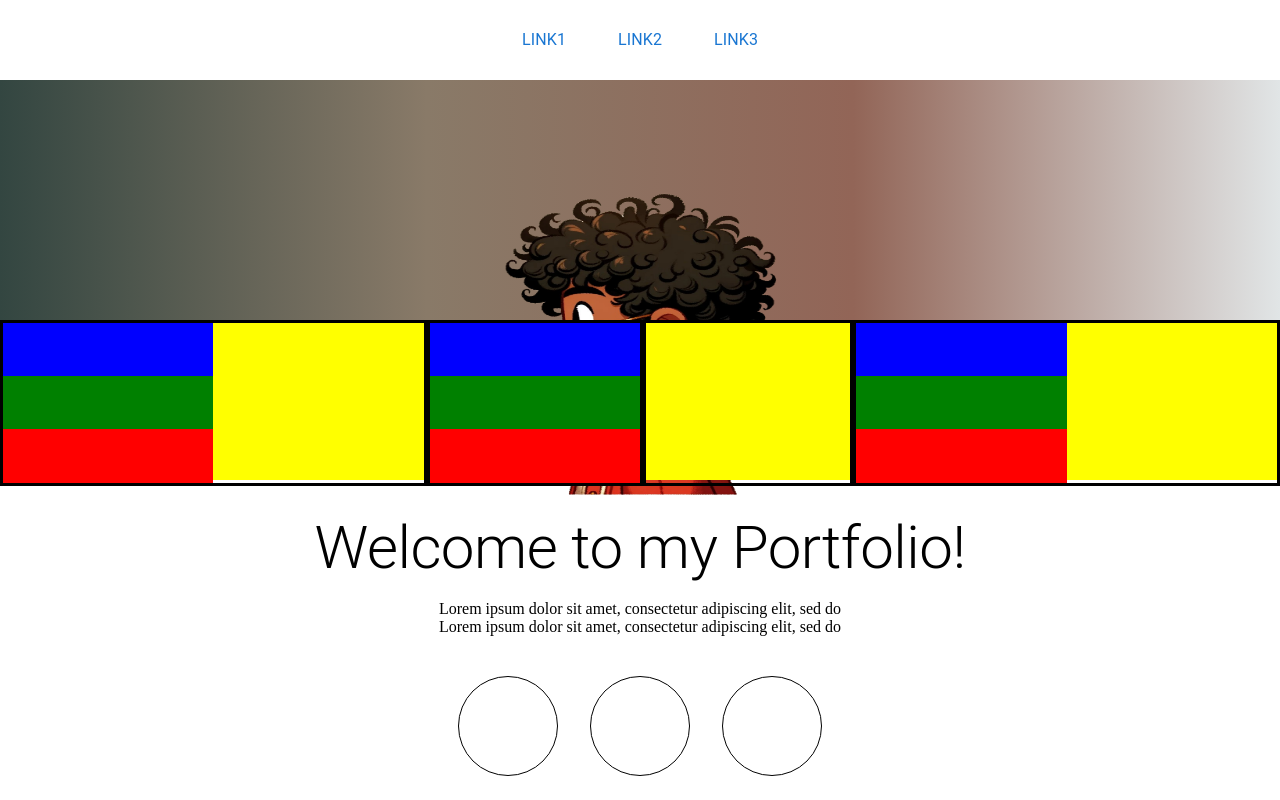
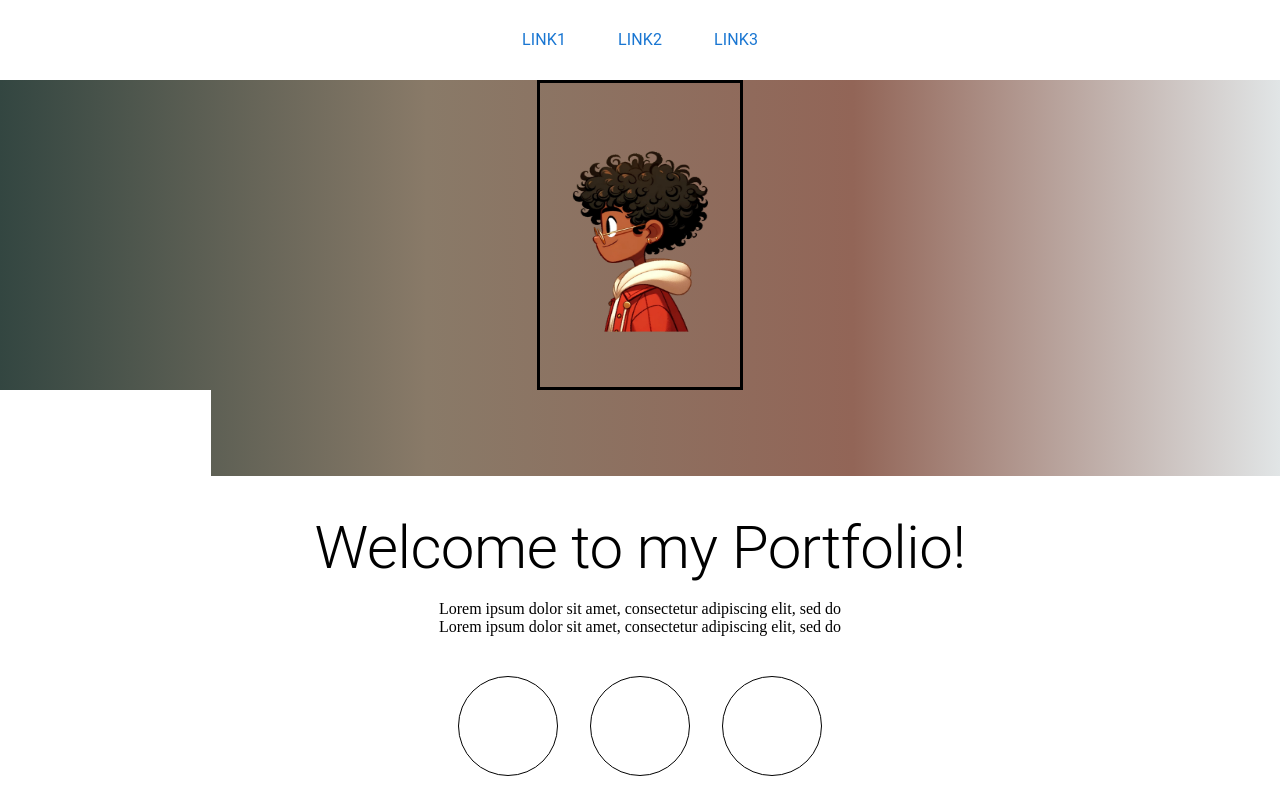
Before and after one commit to Javalost/portfolio, a Next.js app: page / in a window 1280 px wide. Built offline with nearby package versions, Linux system fonts and the light colour scheme.

Commit message:
Image needs reallignment

```diff
--- a/pages/index.js
+++ b/pages/index.js
@@ -25,97 +25,81 @@ const Home = () => {
             </Box>
 
             {/* Gradient from this box */}
-            <Box sx={{
+            <Box
+                sx={{
                     width: '100%',
-                    height: '15rem',
+                    height: '25rem',
                     background: 'linear-gradient(to right, #334641, #897A68, #926557, #E1E5E6)',
-                    display:'flex',
-                    flexDirection:'column',
+                    display: 'flex',
+                    flexDirection: 'column',
                     alignContent: 'flex-end',
                     alignItems: 'center',
-            }}>
+                    position:'relative'
+                }}
+            >
+                {/* ::after pseudo-element for white bottom border */}
                 <Box sx={{
-
-                }}>
+                    position: 'absolute',
+                    left: 0,
+                    width: '100%',
+                    bottom:0,
+                    height: '1%', // Adjust the height to control the white overlay size
+                    background:'white',
+                    zIndex: 1, // Ensure it covers the gradient
+                }}
+                />
+                <Box sx={{ height: '100%', border:'solid', }}>
                     {/* If using Next.js Image component */}
-                    <Image src="/assets/mydalleimage-removebg.png" alt="Descriptive Alt Text" width={400} height={500} />
+                    <Image src="/assets/mydalleimage-removebg.png" alt="Descriptive Alt Text" width={200} height={300} />
                 </Box>
-            </Box>
-            <Box sx={{height:'10rem', background:'yellow', display:'flex', }}>
-                <Box sx={{display:'flex', width:'33%', height:'100%', border:'solid'    }}> {/* Thirds */}
-                    <Box sx={{background:'red', width:'50%'}}> {/* Column1 */}
-                        <Box sx={{width: '100%', height:'33%',background:'blue'}}> {/* Row1-3 * Gradient shoud lead into these boxes */}
-
+                <Box sx={{ height: '30%', display: 'flex', width: '100%',}}>
+                    <Box sx={{ display: 'flex', width: '33%', height: '100%',}}>
+                        {/* Thirds */}
+                        <Box sx={{ width: '50%', }}>
+                            {/* Column1 */}
+                            <Box sx={{ background:'white',width: '100%', height: '33%' }}>{/* Row1-3 * Gradient shoud lead into these boxes */}</Box>
+                            <Box sx={{ background:'white',width: '100%', height: '33%' }}>{/* Row1-3 * Gradient shoud lead into these boxes */}</Box>
+                            <Box sx={{ background:'white',width: '100%', height: '33%' }}>{/* Row1-3 * Gradient shoud lead into these boxes */}</Box>
                         </Box>
-                        <Box sx={{background:'green',width:'100%', height:'33%'}}>
-
-                        </Box>
-                        <Box sx={{width:'100%', height:'33%'}}>
-
+                        <Box sx={{width:'50%'}}>
+                            {/* Column2 */}
+                            <Box sx={{ width: '100%', height: '33%' }}></Box>
+                            <Box sx={{ width: '100%', height: '33%' }}></Box>
+                            <Box sx={{ width: '100%', height: '33%' }}></Box>
                         </Box>
                     </Box>
-                    <Box sx={{}}> {/* Column1 */}
-                        <Box>   {/* Row4-6 Gradient Should lead into here*/}
-
+                    <Box sx={{ display: 'flex', width: '33%', height: '100%' }}>
+                        {/* Thirds */}
+                        <Box sx={{ width: '50%' }}>
+                            {/* Column3 */}
+                            <Box sx={{ width: '100%', height: '33%' }}>{/* Row1-3 * Gradient shoud lead into these boxes */}</Box>
+                            <Box sx={{ width: '100%', height: '33%' }}></Box>
+                            <Box sx={{ width: '100%', height: '33%' }}></Box>
                         </Box>
-                        <Box sx={{width:'100%', height:'33%'}}>
-
+                        <Box sx={{ width: '50%' }}>
+                            {/* Column4 */}
+                            <Box sx={{ width: '100%', height: '33%' }}></Box>
+                            <Box sx={{ width: '100%', height: '33%' }}></Box>
+                            <Box sx={{ width: '100%', height: '33%' }}></Box>
                         </Box>
-                        <Box sx={{width:'100%', height:'33%'}}>
-
+                    </Box>
+                    <Box sx={{ display: 'flex', width: '33%', height: '100%' }}>
+                        {/* Thirds */}
+                        <Box sx={{ width: '50%' }}>
+                            {/* Column5 */}
+                            <Box sx={{ width: '100%', height: '33%' }}>{/* Row1-3 * Gradient shoud lead into these boxes */}</Box>
+                            <Box sx={{ width: '100%', height: '33%' }}></Box>
+                            <Box sx={{ width: '100%', height: '33%' }}></Box>
+                        </Box>
+                        <Box>
+                            {/* Column6 */}
+                            <Box sx={{ width: '100%', height: '33%' }}></Box>
+                            <Box sx={{ width: '100%', height: '33%' }}></Box>
+                            <Box sx={{ width: '100%', height: '33%' }}></Box>
                         </Box>
                     </Box>
                 </Box>
-                <Box sx={{display:'flex', width:'33%', height:'100%', border:'solid'}}> {/* Thirds */}
-                    <Box sx={{background:'red', width:'50%'}}> {/* Column1 */}
-                    <Box sx={{width: '100%', height:'33%',background:'blue'}}> {/* Row1-3 * Gradient shoud lead into these boxes */}
-
-                        </Box>
-                        <Box sx={{background:'green',width:'100%', height:'33%'}}>
-
-                        </Box>
-                        <Box sx={{width:'100%', height:'33%'}}>
-
-                        </Box>
-                    </Box>
-                    <Box sx={{border:'solid'}}> {/* Column2 */}
-                        <Box>   {/* Row4-6 Gradient should lead into here*/}
-
-                        </Box>
-                        <Box sx={{width:'100%', height:'33%'}}>
-
-                        </Box>
-                        <Box sx={{width:'100%', height:'33%'}}>
-
-                        </Box>
-                    </Box>
-                </Box>
-                <Box sx={{display:'flex', width:'33%', height:'100%', border:'solid'}}> {/* Thirds */}
-                <Box sx={{background:'red', width:'50%'}}> {/* Column1 */}
-                <Box sx={{width: '100%', height:'33%',background:'blue'}}> {/* Row1-3 * Gradient shoud lead into these boxes */}
-
-                        </Box>
-                        <Box sx={{background:'green',width:'100%', height:'33%'}}>
-
-                        </Box>
-                        <Box sx={{width:'100%', height:'33%'}}>
-
-                        </Box>
-                    </Box>
-                    <Box> {/* Column2 */}
-                        <Box>   {/* Row4-6 Gradient should lead into here */}
-
-                        </Box>
-                        <Box sx={{width:'100%', height:'33%'}}>
-
-                        </Box>
-                        <Box sx={{width:'100%', height:'33%'}}>
-
-                        </Box>
-                    </Box>
-                </Box>
-            </Box>
-
+            </Box> {/* Closing the Box component for the gradient section */}
             <Box sx={{ display: 'flex', justifyContent: 'center', alignItems: 'center', flexDirection: 'column', padding: '1rem' }}>
                 <Typography variant='h2' sx={{ padding: '1rem' }}>
                     Welcome to my Portfolio!
```
